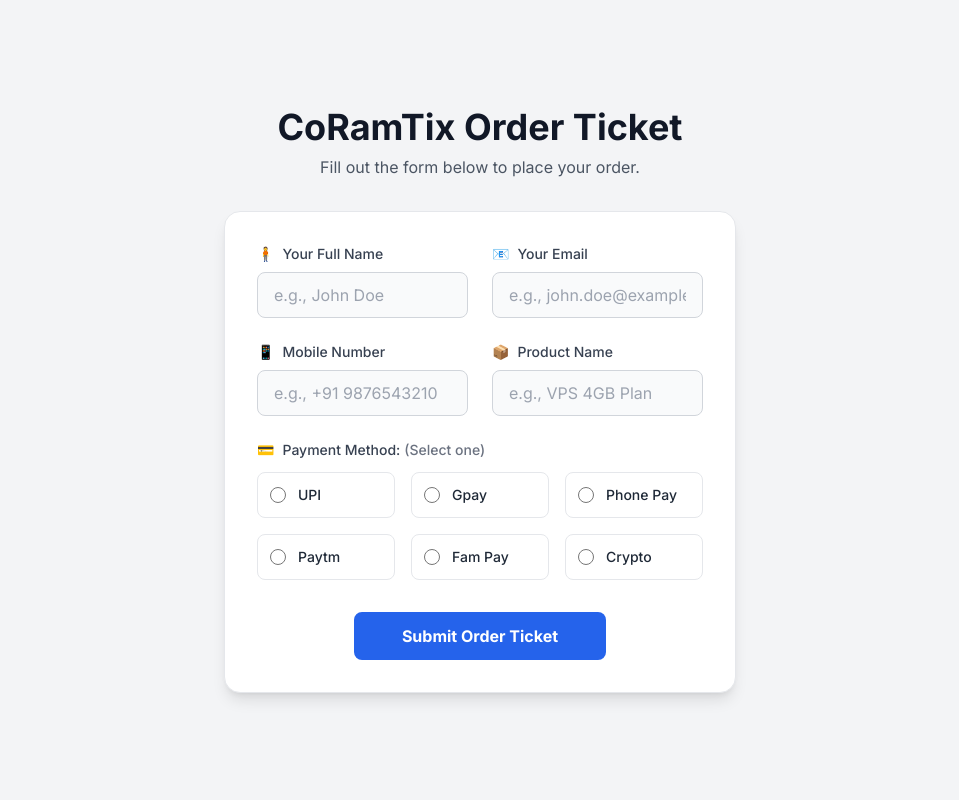
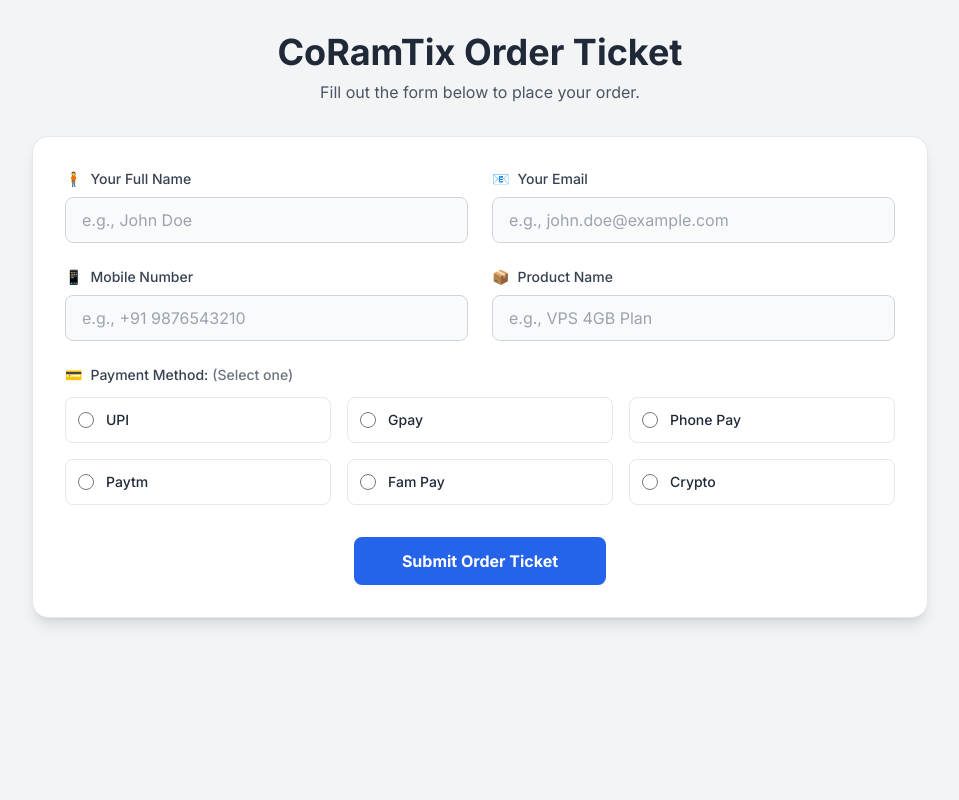
Before and after one commit to radheyradhey777/tk-web, a Flask app: page / in a window 1280 px wide. Shown: the whole page, without its empty margins (160-1119 px from the left). Run offline with Flask 3, Linux system fonts and the light colour scheme; some libraries are stand-ins or nearby versions.

Commit message:
Update index.html

```diff
--- a/templates/index.html
+++ b/templates/index.html
@@ -1,17 +1,13 @@
-<!doctype html>
+<!DOCTYPE html>
 <html lang="en">
 <head>
-  <meta charset="utf-8" />
-  <meta name="viewport" content="width=device-width, initial-scale=1.0" />
+    <meta charset="UTF-8">
+    <meta name="viewport" content="width=device-width, initial-scale=1.0">
     <title>CoRamTix - Order Ticket</title>
+    <link href="https://fonts.googleapis.com/css2?family=Inter:wght@400;500;700&display=swap" rel="stylesheet">
     <script src="https://cdn.tailwindcss.com"></script>
-  <link rel="preconnect" href="https://fonts.googleapis.com" />
-  <link rel="preconnect" href="https://fonts.gstatic.com" crossorigin />
-  <link href="https://fonts.googleapis.com/css2?family=Inter:wght@400;500;600;700&display=swap" rel="stylesheet" />
     <style>
-    body {
-      font-family: 'Inter', sans-serif;
-    }
+        body { font-family: 'Inter', sans-serif; }
         /* Custom focus style for radio buttons */
         .form-radio:focus {
             --tw-ring-color: #3b82f6;
@@ -21,49 +17,37 @@
         }
     </style>
 </head>
-<body class="bg-gray-100 text-gray-800 flex items-center justify-center min-h-screen px-4 py-8">
-  <div class="w-full max-w-lg">
-    <!-- Header -->
+<body class="bg-gray-100 p-4 sm:p-6 md:p-8">
+
+<div class="max-w-4xl mx-auto">
     <div class="text-center mb-8">
-      <h1 class="text-3xl md:text-4xl font-bold text-gray-900 mb-2">CoRamTix Order Ticket</h1>
-      <p class="text-gray-600">Fill out the form below to place your order.</p>
+        <h1 class="text-3xl md:text-4xl font-bold text-gray-800">CoRamTix Order Ticket</h1>
+        <p class="text-gray-600 mt-2">Fill out the form below to place your order.</p>
     </div>
 
-    <!-- Form -->
     <div class="bg-white border border-gray-200 rounded-2xl p-6 md:p-8 shadow-lg">
-      <!-- The form action should point to your server-side script that handles submissions. -->
         <form action="?success=true" method="post">
-        <!-- Honeypot field for spam prevention -->
             <input type="text" name="honeypot" class="hidden" />
-
             <div class="grid grid-cols-1 gap-6">
-            <!-- Personal Information Section -->
                 <div class="grid grid-cols-1 md:grid-cols-2 gap-6">
-                <!-- Your Full Name -->
                     <div>
                         <label for="name" class="flex items-center text-sm font-medium text-gray-700 mb-2">
                             <span class="mr-2">🧍</span> Your Full Name
                         </label>
                         <input type="text" id="name" name="name" required class="form-input w-full bg-gray-50 border border-gray-300 rounded-lg px-4 py-2.5 text-gray-900 focus:outline-none focus:ring-2 focus:ring-blue-500 transition duration-200" placeholder="e.g., John Doe" />
                     </div>
-
-                <!-- Your Email -->
                     <div>
                         <label for="email" class="flex items-center text-sm font-medium text-gray-700 mb-2">
                             <span class="mr-2">📧</span> Your Email
                         </label>
                         <input type="email" id="email" name="email" required class="form-input w-full bg-gray-50 border border-gray-300 rounded-lg px-4 py-2.5 text-gray-900 focus:outline-none focus:ring-2 focus:ring-blue-500 transition duration-200" placeholder="e.g., john.doe@example.com" />
                     </div>
-
-                <!-- Mobile Number -->
                     <div>
                         <label for="mobile" class="flex items-center text-sm font-medium text-gray-700 mb-2">
                             <span class="mr-2">📱</span> Mobile Number
                         </label>
                         <input type="tel" id="mobile" name="mobile" required class="form-input w-full bg-gray-50 border border-gray-300 rounded-lg px-4 py-2.5 text-gray-900 focus:outline-none focus:ring-2 focus:ring-blue-500 transition duration-200" placeholder="e.g., +91 9876543210" />
                     </div>
-
-                <!-- Product Name -->
                     <div>
                         <label for="product" class="flex items-center text-sm font-medium text-gray-700 mb-2">
                             <span class="mr-2">📦</span> Product Name
@@ -71,14 +55,11 @@
                         <input type="text" id="product" name="product" required class="form-input w-full bg-gray-50 border border-gray-300 rounded-lg px-4 py-2.5 text-gray-900 focus:outline-none focus:ring-2 focus:ring-blue-500 transition duration-200" placeholder="e.g., VPS 4GB Plan" />
                     </div>
                 </div>
-
-            <!-- Payment Method Section -->
                 <div>
                     <label class="flex items-center text-sm font-medium text-gray-700 mb-3">
                         <span class="mr-2">💳</span> Payment Method: <span class="text-gray-500 ml-1">(Select one)</span>
                     </label>
                     <div class="grid grid-cols-2 sm:grid-cols-3 gap-4">
-                    <!-- Radio button options -->
                         <label for="upi" class="flex items-center p-3 border border-gray-200 rounded-lg hover:bg-gray-50 cursor-pointer transition-all duration-200">
                             <input type="radio" id="upi" name="payment" value="UPI" required class="form-radio h-4 w-4 text-blue-600 border-gray-300 focus:ring-blue-500">
                             <span class="ml-3 text-sm font-medium text-gray-800">UPI</span>
@@ -106,8 +87,6 @@
                     </div>
                 </div>
             </div>
-
-        <!-- Submit Button -->
             <div class="mt-8 text-center">
                 <button type="submit" class="w-full md:w-auto bg-blue-600 hover:bg-blue-700 text-white font-bold py-3 px-12 rounded-lg transition-all duration-300 transform hover:scale-105 focus:outline-none focus:ring-4 focus:ring-blue-600/50">
                     Submit Order Ticket
@@ -116,33 +95,32 @@
         </form>
     </div>
 
-    <!-- Success Message -->
-    <div id="success-message" class="hidden mt-6 bg-green-100 border border-green-400 text-green-800 px-6 py-5 rounded-xl text-center text-lg font-medium shadow-md transition-all duration-300">
-      ✅ <strong>Your ticket has been created successfully!</strong><br />
-      Please wait — our CoRamTix Team will respond within 24 hours.
+    <div id="success-message" class="hidden mt-6 bg-green-100 border border-green-400 text-green-700 px-4 py-3 rounded-lg text-center">
+        ✅ Your Ticket has been created successfully. Please wait for the CoRamTix Team to reply within 24 hours.
     </div>
 </div>
 
-  <!-- JavaScript to handle form submission feedback -->
 <script>
 document.addEventListener('DOMContentLoaded', function () {
     const urlParams = new URLSearchParams(window.location.search);
     const successMessage = document.getElementById('success-message');
     const form = document.querySelector('form');
 
+    // Check if the 'success' parameter is in the URL
     if (urlParams.has('success')) {
         successMessage.classList.remove('hidden');
 
-        // Optional: Hide form on successful submission
+        // Optional: Hide the form and show a thank you message
         // form.classList.add('hidden');
 
-        // Auto-hide message after 5 seconds
+        // Hide the message after 5 seconds and clean up the URL
         setTimeout(() => {
             successMessage.classList.add('hidden');
             window.history.replaceState(null, null, window.location.pathname);
-        }, 5000);
+        }, 5000); // Message will be hidden after 5 seconds
     }
 });
 </script>
+
 </body>
 </html>
```
Lines whose indentation alone changed are shown as unchanged.
